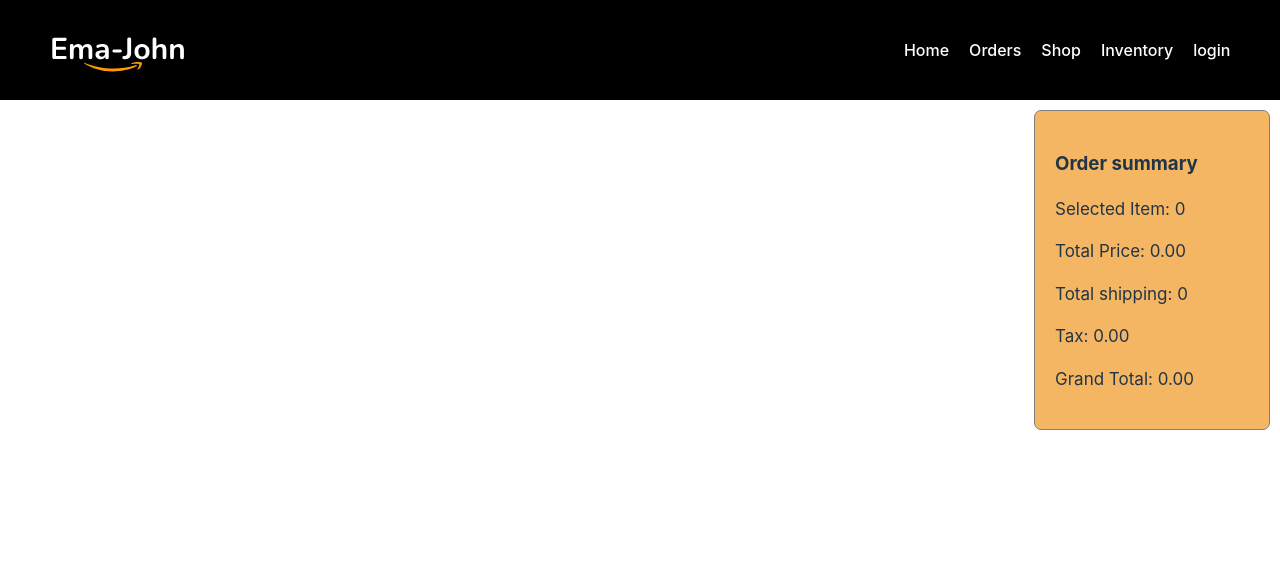
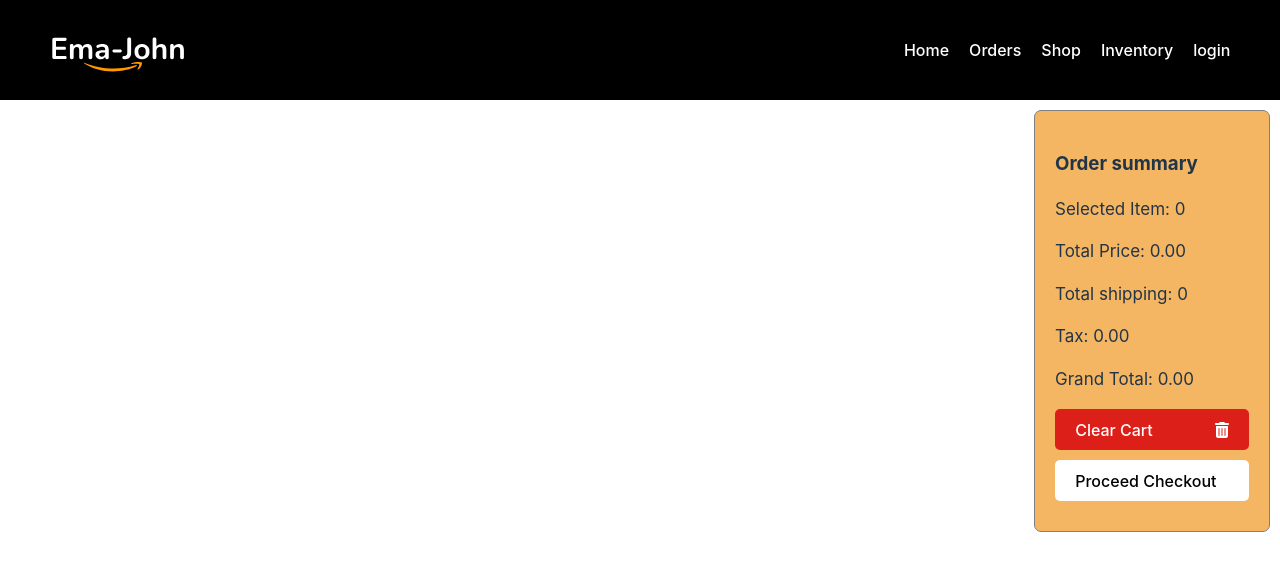
Before and after one commit to abdullahMsiam/my-emajhon, a React (Vite) app: page /orders in a window 1280 px wide. Shown: the top 570 px of the page. Built offline with nearby package versions, Linux system fonts and the light colour scheme.

Commit message:
today last commit

```diff
--- a/src/components/Cart/Cart.css
+++ b/src/components/Cart/Cart.css
@@ -11,3 +11,13 @@
 .cart p {
     font-size: 17px;
 }
+
+.cart button {
+    width: 100%;
+    display: flex;
+    justify-content: space-between;
+    border-radius: 5px;
+    margin: 10px auto;
+    color: white;
+    background-color: rgba(220, 20, 20, 0.929);
+}
--- a/src/components/Cart/Cart.jsx
+++ b/src/components/Cart/Cart.jsx
@@ -1,7 +1,9 @@
 import React from 'react';
 import './Cart.css'
+import { FontAwesomeIcon } from '@fortawesome/react-fontawesome'
+import { faTrashAlt } from '@fortawesome/free-solid-svg-icons'
 
-const Cart = ({ cart }) => {
+const Cart = ({ cart, handlerClearCart, children }) => {
     // const cart = props.cart; ----Option: 1;
     // const { cart } = props; -----Option: 2;
     // console.log(cart[0]);
@@ -31,6 +33,8 @@ const Cart = ({ cart }) => {
             <p>Total shipping: {shipping} </p>
             <p>Tax: {tax.toFixed(2)}</p>
             <p>Grand Total: {grandTotal.toFixed(2)} </p>
+            <button onClick={() => handlerClearCart()}>Clear Cart <span><FontAwesomeIcon icon={faTrashAlt} /></span></button>
+            {children}
         </div>
     );
 };
--- /dev/null
+++ b/src/components/Checkout/Checkout.jsx
@@ -0,0 +1,11 @@
+import React from 'react';
+
+const Checkout = () => {
+    return (
+        <div>
+            <h3>welcome to check out !! page </h3>
+        </div>
+    );
+};
+
+export default Checkout;
--- a/src/components/Orders/Orders.jsx
+++ b/src/components/Orders/Orders.jsx
@@ -1,16 +1,23 @@
 import React, { useState } from 'react';
 import Cart from '../Cart/Cart';
-import { useLoaderData } from 'react-router-dom';
-import { getShoppingCart, removeFromDb } from '../../utilities/fakedb';
+import { Link, useLoaderData } from 'react-router-dom';
+import { deleteShoppingCart, getShoppingCart, removeFromDb } from '../../utilities/fakedb';
 import ReviewItem from '../ReviewItem/ReviewItem';
 
 const Orders = () => {
     const savedCart = useLoaderData();
     const [cart, setCart] = useState(savedCart);
+
+
     const handlerRemoveFromCart = id => {
         const remaining = cart.filter(product => product.id !== id);
         setCart(remaining);
         removeFromDb(id);
+    }
+
+    const handlerClearCart = () => {
+        setCart([]);
+        deleteShoppingCart();
     }
 
 
@@ -26,7 +33,14 @@ const Orders = () => {
                 }
             </div>
             <div className='cart-container'>
-                <Cart cart={cart}></Cart>
+                <Cart
+                    cart={cart}
+                    handlerClearCart={handlerClearCart}
+                >
+                    <Link to="/checkout">
+                        <button style={{ backgroundColor: 'white', color: 'black' }}>Proceed Checkout</button>
+                    </Link>
+                </Cart>
             </div>
         </div>
     );
--- a/src/components/Shop/Shop.jsx
+++ b/src/components/Shop/Shop.jsx
@@ -3,6 +3,7 @@ import './Shop.css';
 import Product from '../Product/Product';
 import Cart from '../Cart/Cart';
 import { addToDb, getShoppingCart } from '../../utilities/fakedb';
+import { Link } from 'react-router-dom';
 const Shop = () => {
     const [products, setProducts] = useState([]);
     const [cart, setCart] = useState([]);
@@ -54,6 +55,12 @@ const Shop = () => {
         }
         // console.log(storedCart);
     }, [products])
+
+
+    const handlerClearCart = () => {
+        setCart([]);
+        deleteShoppingCart();
+    }
     return (
         <div className='shop-container'>
             <div className='products-container'>
@@ -68,7 +75,12 @@ const Shop = () => {
             <div className='cart-container'>
                 <Cart
                     cart={cart}
-                ></Cart>
+                    handlerClearCart={handlerClearCart}
+                >
+                    <Link to="/orders">
+                        <button style={{ backgroundColor: 'white', color: 'black' }}>Review Order</button>
+                    </Link>
+                </Cart>
             </div>
         </div>
     );
--- a/src/main.jsx
+++ b/src/main.jsx
@@ -12,6 +12,7 @@ import Orders from './components/Orders/Orders';
 import Inventory from './components/Inventory/Inventory';
 import Login from './components/Login/Login';
 import cartProductsLoaders from './Loaders/CartProductsLoader';
+import Checkout from './components/Checkout/Checkout';
 
 const router = createBrowserRouter([
   {
@@ -26,6 +27,10 @@ const router = createBrowserRouter([
         path: '/orders',
         element: <Orders></Orders>,
         loader: cartProductsLoaders
+      },
+      {
+        path: '/checkout',
+        element: <Checkout> </Checkout>
       },
       {
         path: '/inventory',
```
